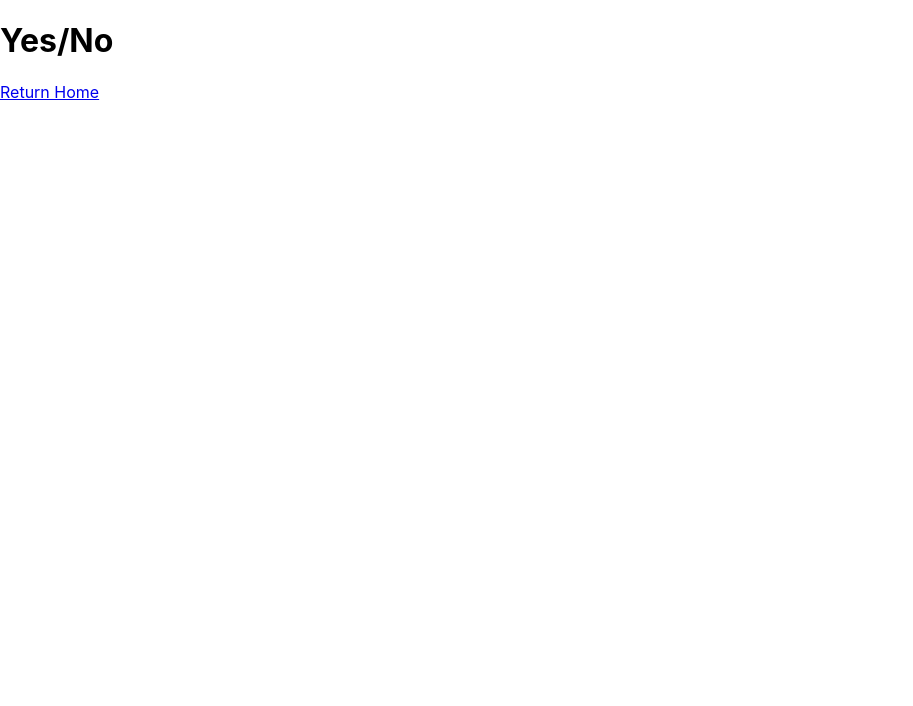
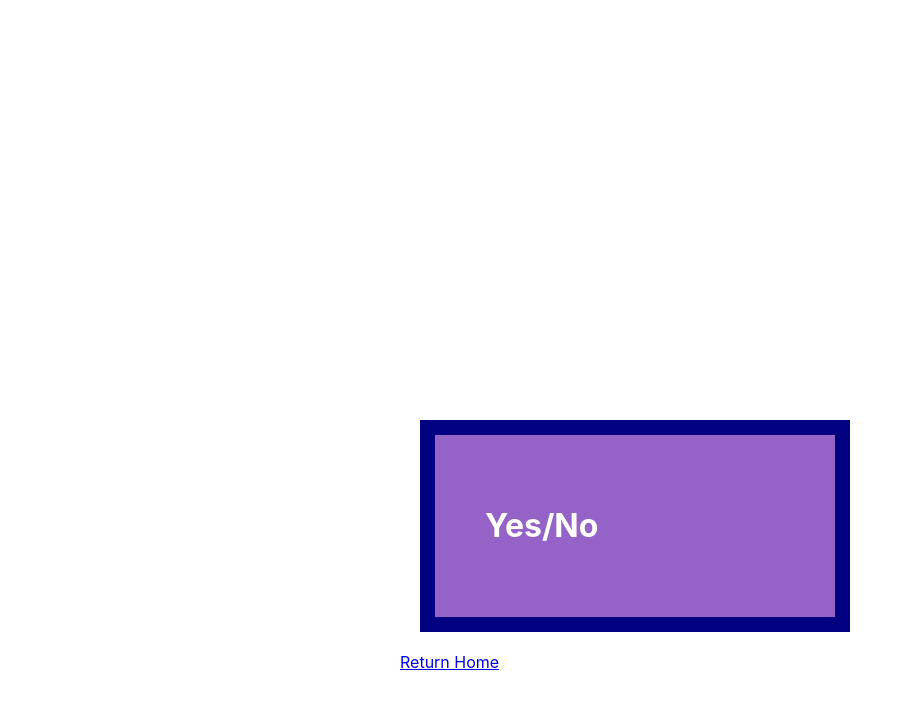
Before and after one commit to elainedoud/Decision-Maker, a React (Create React App) app in the folder client/: page /secondpage/yesno in a window 1280 px wide. Shown: the top 706 px of the page, without its empty margins (0-913 px from the left). Built offline with nearby package versions, Linux system fonts and the light colour scheme.

Commit message:
Added styling and colors to OptionOne page

```diff
--- a/client/src/App.css
+++ b/client/src/App.css
@@ -36,3 +36,17 @@
     transform: rotate(360deg);
   }
 }
+
+.page {
+  padding: 300px;
+  margin: 100px;
+}
+
+.box {
+  width: 300px;
+  border: 15px solid navy;
+  padding: 50px;
+  margin: 20px;
+  background-color: #9562C7;
+  color: white;
+}
--- a/client/src/OptionOne.js
+++ b/client/src/OptionOne.js
@@ -3,8 +3,10 @@ import { Link } from 'react-router-dom';
 
 function OptionOne() {
     return (
-    <div>
+    <div class="page">
+        <div class="box">
         <h1>Yes/No</h1>
+        </div>
     <nav>
      <Link to="/">Return Home</Link>
      </nav>
```
